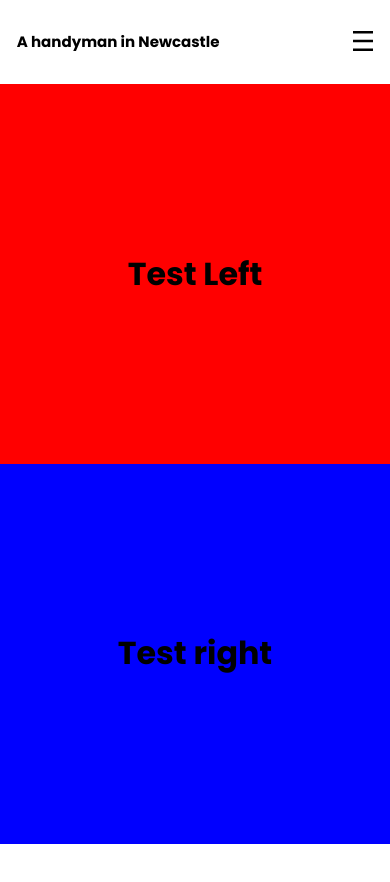
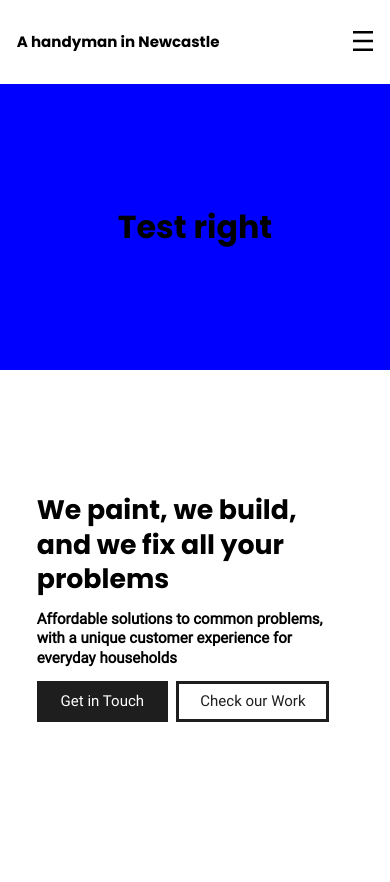
Before and after one commit to pmita/ahandymaninnewcastle, a Next.js app: page / in a window 390 px wide. Shown: the top 882 px of the page. Built offline with nearby package versions, Linux system fonts and the light colour scheme.

Commit message:
bannerLeft responsive

```diff
--- a/components/Banner/component.tsx
+++ b/components/Banner/component.tsx
@@ -5,7 +5,12 @@ const Banner = () => {
   return (
     <section className={styles.banner}>
       <div className={styles.bannerLeft}>
-        <h1>Test Left</h1>
+        <h2>We paint, we build, and we fix all your problems</h2>
+        <h4>Affordable solutions to common problems, with a unique customer experience for everyday households</h4>
+        <div className={styles.callToActionButtons}>
+          <button className="btn primary">Get in Touch</button>
+          <button className="btn secondary">Check our Work</button>
+        </div>
       </div>
       <div className={styles.bannerRight}>
         <h1>Test right</h1>
--- a/components/Banner/styles.module.scss
+++ b/components/Banner/styles.module.scss
@@ -14,8 +14,21 @@
 }
 
 .bannerLeft{
-  background-color: red;
-  @include flex(column, center, center);
+  // background-color: red;
+  padding: 0 5rem;
+  max-width: 450px;
+  @include flex(column, center, flex-start, 2.5rem);
+  h2{
+    font-family: 'Poppins-Bold', sans-serif;
+    line-break: normal;
+  }
+  h4{
+    font-family: 'Roboto-Regular', sans-serif;
+    line-break: normal;
+  }
+  .callToActionButtons{
+    @include flex(row, center, center, 1rem);
+  }
 }
 
 .bannerRight{
@@ -27,4 +40,28 @@
   .banner{
     @include flex(column, center, stretch);
   }
+
+  .bannerLeft{
+    order: 2;
+    align-self: center;
+    gap: 1.5rem;
+    .callToActionButtons{
+      @include flex(row, center, center, 1rem);
+    }
+  }
+
+  .bannerRight{
+    order: 1;
+  }
 }
+
+@media only screen and (max-width: 450px){
+  .banner{
+    @include flex(column, center, stretch);
+  }
+
+  .bannerLeft{
+    padding: 0 2rem;
+    max-width: 350px;
+  }
+}
--- a/components/Navbar/styles.module.scss
+++ b/components/Navbar/styles.module.scss
@@ -8,6 +8,7 @@
     padding: 0 5rem;
     @include flex(row, space-between, center);
     position: relative;
+    // overflow-x: hidden;
 }
 
 .navbarLogo{
--- a/styles/abstract/_global.scss
+++ b/styles/abstract/_global.scss
@@ -19,7 +19,7 @@
 @font-face {
   font-family: 'Roboto-Regular';
   src: local('Roboto-Regular'),
-  url('/assets/fonts/roboto-regulat.woff') format('woff');
+  url('/assets/fonts/roboto-regular.woff') format('woff');
 }
 //Defining Main Font
 @font-face {
```
